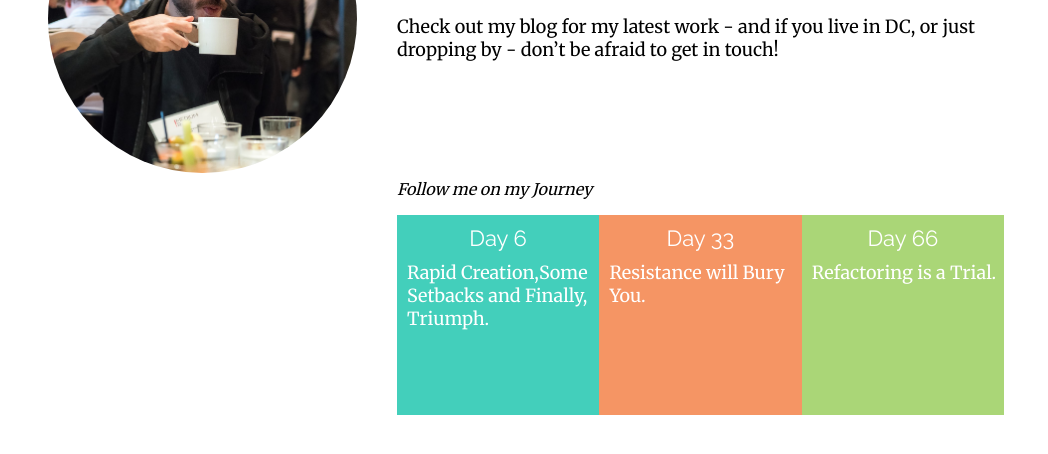
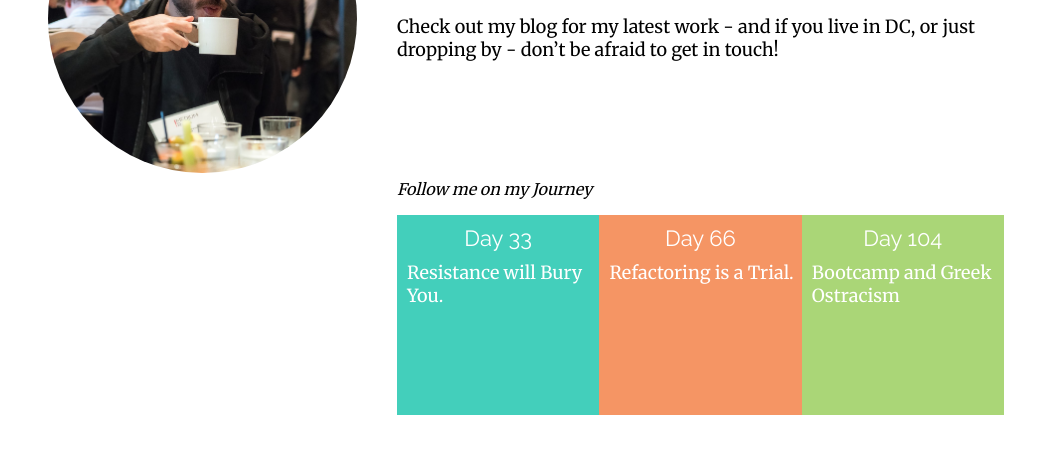
Before and after one commit to JZoshak2/JZoshak2.github.io, a plain HTML site: page index.html in a window 1280 px wide. Shown: the part 260-714 px from the top of the page, without its empty margins (0-1048 px from the left). Drawn offline with Linux system fonts and the light colour scheme.

Commit message:
new blog post

```diff
--- a/index.html
+++ b/index.html
@@ -41,23 +41,24 @@
 						</p>
 					</div>
 
-					<a href="https://medium.com/@JohnZoshak/day-six-rapid-creation-some-setbacks-and-finally-triumph-cc20c2d62893#.5q3bigedy">
-						<section class= "blog_box" id = "blog_one">
-							<h2>Day 6</h2>
-							<p>Rapid Creation,Some Setbacks and Finally, Triumph.</p>
-						</section>
-					</a>
 
 					<a href="https://medium.com/@JohnZoshak/day-33-resistance-will-bury-you-a2511a2fd957#.1odvt0oiq">
-						<section class = "blog_box" id= "blog_two">
+						<section class = "blog_box" id= "blog_one">
 							<h2>Day 33</h2>
 							<p>Resistance will Bury You.</p>
 						</section>
 					</a>
 					<a href="https://medium.com/@JohnZoshak/day-66-refactoring-is-a-trial-javascript-is-becoming-familiar-32afcdd35f20#.5s1lmzrxj">
-						<section class = "blog_box" id= "blog_three">
+						<section class = "blog_box" id= "blog_two">
 							<h2>Day 66</h2>
 							<p>Refactoring is a Trial.</p>
+						</section>
+					</a>
+
+					<a href="https://medium.com/@JohnZoshak/bootcamp-and-greek-ostracism-4f7983cfcfb7#.j8zte28kr">
+						<section class= "blog_box" id = "blog_three">
+							<h2>Day 104</h2>
+							<p>Bootcamp and Greek Ostracism</p>
 						</section>
 					</a>
 				</div>
```
